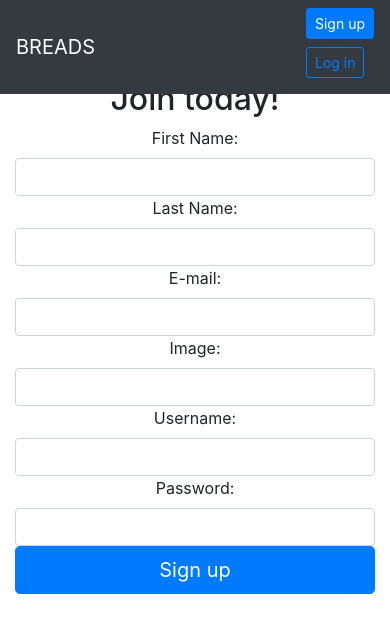
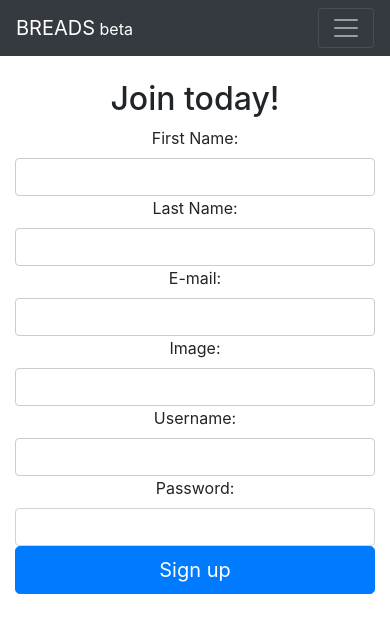
Before and after one commit to aTmb405/breads, a React (Create React App) app in the folder client/: page /signup in a window 390 px wide. Shown: the top 632 px of the page. Built offline with nearby package versions, Linux system fonts and the light colour scheme.

Commit message:
navbar hamburger menu

```diff
--- a/client/src/components/Homepage.js
+++ b/client/src/components/Homepage.js
@@ -4,7 +4,7 @@ import Timeline from './Timeline';
 import UserAside from './UserAside';
 import ReadingsList from '../containers/ReadingsList';
 
-const Homepage = ({ errors, currentUser, readings }) => {
+const Homepage = ({ errors, currentUser }) => {
     if (!currentUser.isAuthenticated) {
         return (
             <div className='home-hero'>
--- a/client/src/components/UserAside.js
+++ b/client/src/components/UserAside.js
@@ -29,7 +29,7 @@ const UserAside = ({ id, image, username, readings }) => {
         readings.forEach(r => {
             totalWords += r.word_count/100000;
         });
-        totalArticles = <p className='card-text'>Toasts: <strong>{readings.length}</strong></p>;
+        totalArticles = <p className='card-text'>Readings: <strong>{readings.length}</strong></p>;
         totalBooks = <p className='card-text'>Loaves: <strong>{totalWords.toFixed(2)}</strong></p>;
     }
 
--- a/client/src/containers/ArticleForm.js
+++ b/client/src/containers/ArticleForm.js
@@ -36,9 +36,9 @@ class ArticleForm extends Component {
         return (
                 <form onSubmit={this.handleNewUrl} className='form-inline'>
                     {/* {errors.message && (
-                        <div className='alert alert-danger p-1 mb-2 small'>{errors.message}</div>
+                        <div className='alert alert-danger p-1 small'>{errors.message}</div>
                     )} */}
-                    <div className='form-group mx-sm-3 mb-2'>
+                    <div className='form-group mx-sm-3'>
                         <label htmlFor='url'></label>
                         <input
                             type='text'
@@ -50,7 +50,7 @@ class ArticleForm extends Component {
                             value={url}
                         />
                     </div>
-                    <button type='submit' className='btn btn-outline-primary btn-sm mb-2'>Submit Article</button>
+                    <button type='submit' className='btn btn-outline-light btn-sm'>Submit</button>
                 </form>
         )
     }
--- a/client/src/containers/Navbar.js
+++ b/client/src/containers/Navbar.js
@@ -16,57 +16,65 @@ class Navbar extends Component {
 
     render() {
         return (
-            <nav className='navbar fixed-top navbar-expand-lg navbar-dark bg-dark'>
+            <nav className='navbar fixed-top navbar-expand-xl navbar-dark bg-dark'>
                 <div className='container-fluid'>
                     <Link className='navbar-brand' to='/'>
-                        BREADS
+                        BREADS<small> beta</small>
                     </Link>
+                    <button className='navbar-toggler' type='button' data-toggle='collapse' data-target='#collapsable' aria-controls='collapsable' aria-expanded='false' aria-label='Toggle navigation'>
+                        <span className='navbar-toggler-icon'></span>
+                    </button>
                     {this.props.currentUser.isAuthenticated ? (
-                        <ul className='nav navbar-nav navbar-right'>
+                        <div className='collapse navbar-collapse' id='collapsable'>
+                            <ul className='nav navbar-nav ml-auto'>
                                 <SearchForm history={this.props.history}/>
                                 <li>
-                                <NavLink exact to='/' activeClassName='bg-primary text-white' className='btn btn-outline-primary btn-sm mb-2'>
-                                    {/* <button className='btn btn-outline-primary btn-sm mb-2'> */}
+                                    <NavLink exact to='/' activeClassName='bg-primary text-white' className='btn text-white btn-sm'>
+                                        {/* <button className='btn btn-outline-primary btn-sm'> */}
                                             Global Reads
                                         {/* </button> */}
                                     </NavLink>
                                 </li>
                                 <li>
-                                <NavLink exact to={`/${this.props.currentUser.user.id}`} activeClassName='bg-primary text-white' className='btn btn-outline-primary btn-sm mb-2'>
-                                    {/* <button className='btn btn-outline-primary btn-sm mb-2'> */}
+                                    <NavLink exact to={`/${this.props.currentUser.user.id}`} activeClassName='bg-primary text-white' className='btn text-white btn-sm'>
+                                        {/* <button className='btn btn-outline-primary btn-sm'> */}
                                             Your Reads
                                         {/* </button> */}
                                     </NavLink>
                                 </li>
                                 <li>
-                                <NavLink exact to='/subscriptions' activeClassName='bg-primary text-white' className='btn btn-outline-primary btn-sm mb-2'>
-                                    {/* <button className='btn btn-outline-primary btn-sm mb-2'> */}
+                                    <NavLink exact to='/subscriptions' activeClassName='bg-primary text-white' className='btn text-white btn-sm'>
+                                        {/* <button className='btn btn-outline-primary btn-sm'> */}
                                             Subscriptions
                                         {/* </button> */}
                                     </NavLink>
                                 </li>
                                 <ArticleForm history={this.props.history}/>
                                 <li>
-                                <button onClick={this.logout} className='btn btn-outline-primary btn-sm mb-2'>Log out</button>
+                                    <button onClick={this.logout} className='btn text-white btn-sm'>Log out</button>
                                 </li>
                             </ul>
+                        </div>
+
                     ) : (
-                        <ul className='nav navbar-nav navbar-right'>
+                        <div className='collapse navbar-collapse' id='collapsable'>
+                            <ul className='nav navbar-nav ml-auto'>
                                 <li>
-                                <NavLink exact to='/signup' activeClassName='bg-primary text-white' className='btn btn-outline-primary btn-sm mb-2'>
-                                    {/* <button className='btn btn-outline-primary btn-sm mb-2'> */}
+                                    <NavLink exact to='/signup' activeClassName='bg-primary text-white' className='btn text-white btn-sm'>
+                                        {/* <button className='btn btn-outline-primary btn-sm'> */}
                                             Sign up
                                         {/* </button> */}
                                     </NavLink>
                                 </li>
                                 <li>
-                                <NavLink exact to='/signin' activeClassName='bg-primary text-white' className='btn btn-outline-primary btn-sm mb-2'>
-                                    {/* <button className='btn btn-outline-primary btn-sm mb-2'> */}
+                                    <NavLink exact to='/signin' activeClassName='bg-primary text-white' className='btn text-white btn-sm'>
+                                        {/* <button className='btn btn-outline-primary btn-sm'> */}
                                             Log in
                                         {/* </button> */}
                                     </NavLink>
                                 </li>
                             </ul>
+                        </div>
                     )}
                 </div>
             </nav>
--- a/client/src/containers/Routes.js
+++ b/client/src/containers/Routes.js
@@ -14,7 +14,7 @@ import UsersList from './UsersList';
 
 
 const Routes = props => {
-    const { authUser, errors, removeError, currentUser, readings, users } = props;
+    const { authUser, errors, removeError, currentUser, readings } = props;
     return (
         <Switch>
             <Route
@@ -25,8 +25,6 @@ const Routes = props => {
                         <Homepage
                             errors={errors}
                             currentUser={currentUser}
-                            readings={readings}
-                            users={users}
                             {...props}
                         />
                     )
@@ -159,8 +157,7 @@ function mapStateToProps(state) {
   return {
     currentUser: state.currentUser,
     errors: state.errors,
-    readings: state.readings,
-    users: state.users
+    readings: state.readings
   };
 }
 
--- a/client/src/containers/SearchForm.js
+++ b/client/src/containers/SearchForm.js
@@ -28,7 +28,7 @@ class SearchForm extends Component {
 
         return (
             <form onSubmit={this.handleSubmit} className='form-inline'>
-                <div className='form-group mx-sm-3 mb-2'>
+                <div className='form-group mx-sm-3'>
                     <label htmlFor='search'></label>
                     <input
                         type='text'
@@ -40,7 +40,7 @@ class SearchForm extends Component {
                         value={search}
                     />
                 </div>
-                <button type='submit' className='btn btn-outline-primary btn-sm mb-2'>Search Users</button>
+                <button type='submit' className='btn btn-outline-light btn-sm'>Search</button>
             </form>
         )
     }
--- a/client/src/index.css
+++ b/client/src/index.css
@@ -62,3 +62,15 @@ code {
 .badge {
     cursor: pointer
 }
+
+input[type="text"], textarea {
+    outline: none;
+    box-shadow:none !important;
+    border:1px solid #ccc !important;
+}
+
+.btn:focus {
+    outline: none;
+    box-shadow:none !important;
+    /* border:1px solid #ccc !important; */
+}
```
Lines whose indentation alone changed are shown as unchanged.
